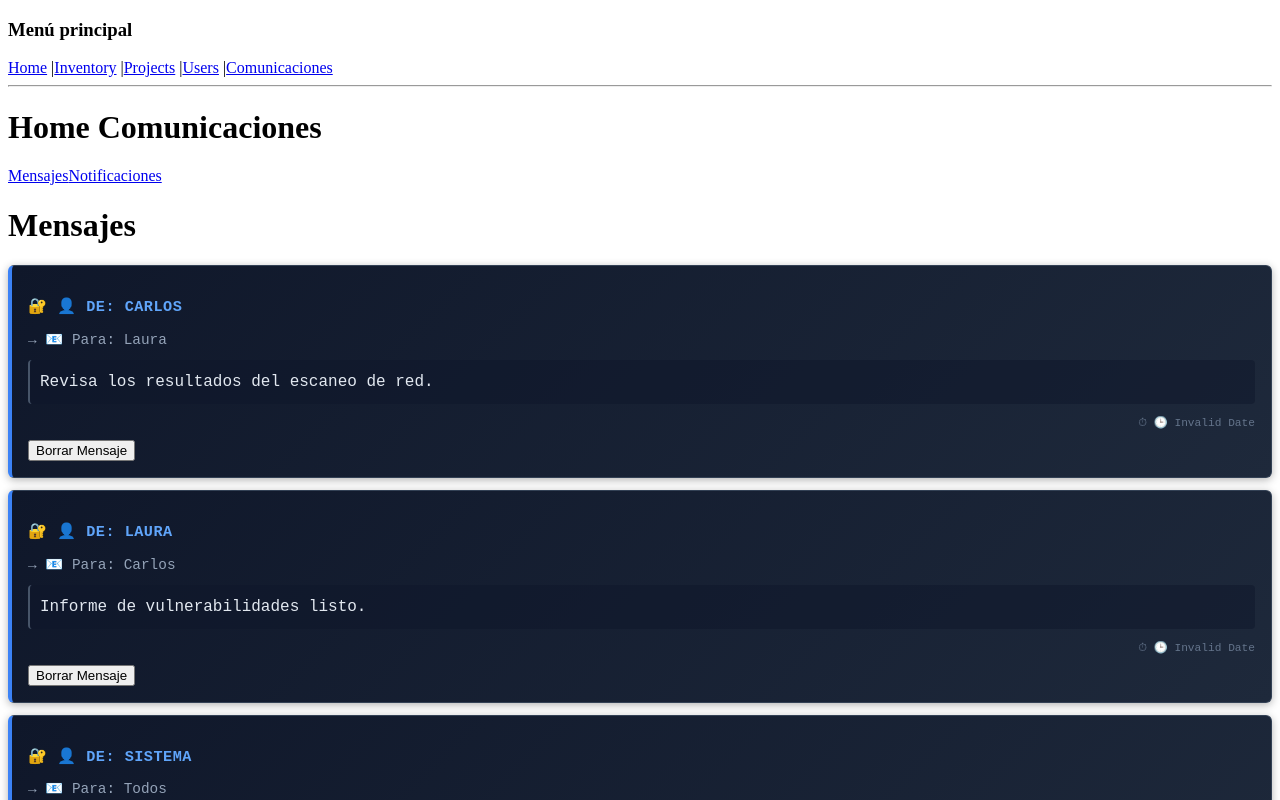
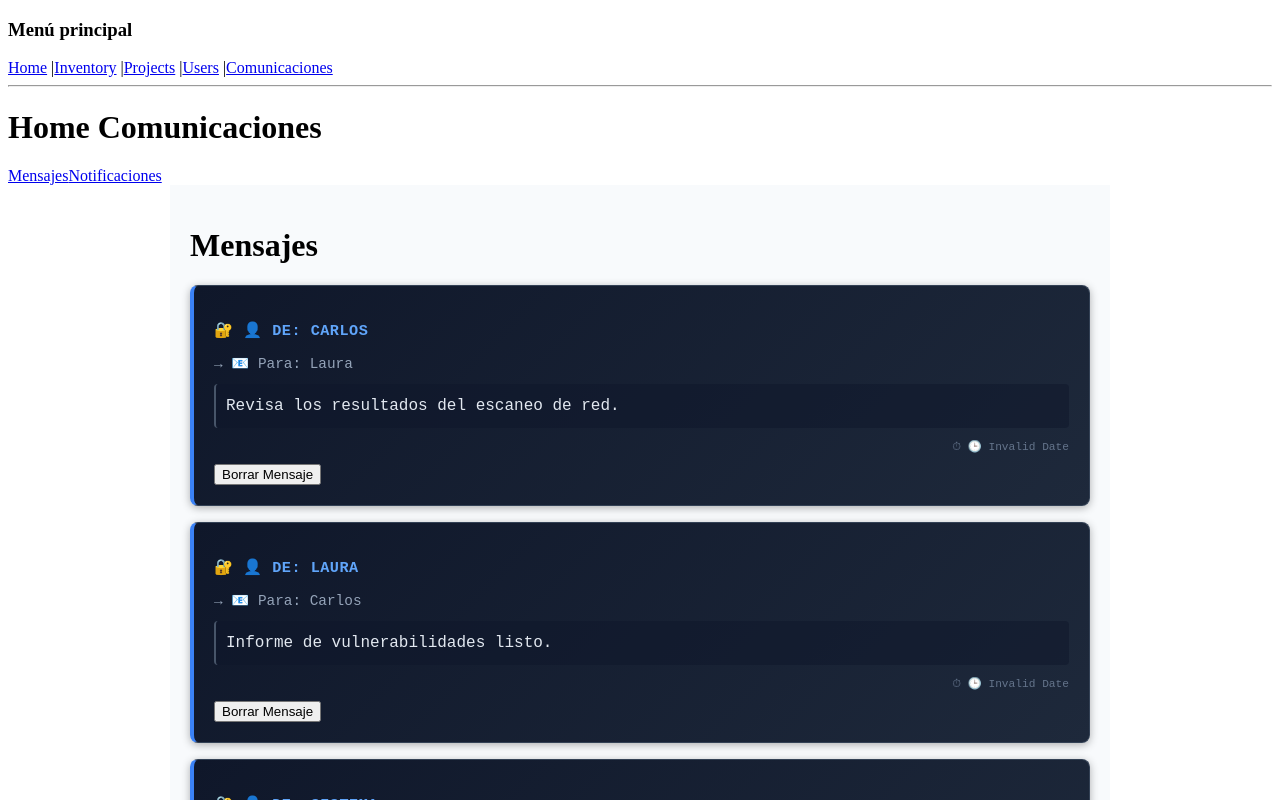
Before and after one commit to ouielba90/webdev-final-project-roms, a React (Vite) app: page /communications/messages in a window 1280 px wide. Shown: the top 800 px of the page. Built offline with nearby package versions, Linux system fonts and the light colour scheme.

Commit message:
viernes 7 tarde

```diff
--- a/src/components/communications/NotificationCard.jsx
+++ b/src/components/communications/NotificationCard.jsx
@@ -1,5 +1,5 @@
 
-function NotificationCard ({ from, to, text, date, isAlert}) {
+function NotificationCard ({ id, from, to, text, date, isAlert, onDeleteNotification}) {
 
       //formateo de fecha a hora local
     const fechaFormateada = new Date(date).toLocaleString('es-ES');
@@ -18,6 +18,7 @@ function NotificationCard ({ from, to, text, date, isAlert}) {
             <p className="notification-date">  {/*fecha formateada*/}
                 🕒 {fechaFormateada}
             </p>
+            <button onClick={() => onDeleteNotification(id)}>Borrar Notificacion</button>
         </div>
     )
 }
--- a/src/index.css
+++ b/src/index.css
@@ -1,25 +1,69 @@
+/*=================================
+  CONTENEDORES PRINCIPALES DE PÁGINAS
+  Definen el ancho máximo y centrado, Dan padding para que no esté pegado a los bordes
+   ==================================*/
+
+   .container-messages,
+   .container-notifications {
+    max-width: 900px; /*ancho maximo para que no se estire demasiado*/
+    margin: 0 auto; /*centrado horizontal*/
+    padding: 20px; /*espacio interno*/
+    background-color: #f8fafc;
+    min-height: 2100vh; /*min. altura de la pantalla*/
+   }
+
+   /*Encabezado con titulo y boton*/
+   .messages-header,
+   .notifications-header {
+    display: flex; /* alinea titulo y boton*/
+    justify-content: space-between;
+    align-items: center;
+    margin-bottom: 24px; /*espacio debajo*/
+    padding-bottom: 16px;
+    border-bottom: 3px solid #3b82f6;
+   }
+
+   .messages-header h1,
+   .notifications-header h1 {
+    color: #1e293b;
+    font-size: 2em; /*tamaño grande*/
+    margin: 0;
+   }
+
+
 /*====================
 Componente MessageCard
 =====================*/
 
 .message-card {
   border: 1px solid #334155;
-  border-left: 4px solid #3b82f6;
-  border-radius: 6px;
-  padding: 16px;
-  margin: 12px 0;
-  background: linear-gradient(135deg, #0f172a 0%, #1e293b 100%);
+  border-left: 4px solid #3b82f6;/*borde grueso izquierdo */
+  border-radius: 8px;
+  padding: 20px;
+  margin: 16px 0;
+  background: linear-gradient(135deg, #0f172a 0%, #1e293b 100%);/*profundidadad sombra*/
   color: #e2e8f0;
   box-shadow: 0 2px 8px rgba(0, 0, 0, 0.3);
-  transition: all 0.3s ease;
+  transition: all 0.3s ease; /*transicion hover*/
   font-family: "Courier New", monospace; /* Fuente tech */
+  position: relative; /* Para posicionar el botón absoluto si quieres */
 }
 
-/*efecto Hover*/
+/*efecto Hover-pasar mouse por encima*/
 .message-card:hover {
-  transform: translateX(4px);
-  box-shadow: 0 4px 12px rgba(59, 130, 246, 0.4);
+  transform: translateX(4px); /*4 pixel a la dereca*/
+  box-shadow: 0 4px 12px rgba(59, 130, 246, 0.5);
   border-left-color: #60a5fa;
+}
+
+/*mensaje de alerta*/
+.message-card.alert {
+  border-left-color: #ef4444;/*rojo para aleras*/
+  background: linear-gradient(135deg, #7f1d1d 0%, #991b1b 100%); ;
+}
+.message-card.alert:hover {
+  box-shadow: 0 6px 16px rgba(2398, 68, 68, 0.5); /*sombra roja*/
+
 }
 
 /*Remitente*/
--- a/src/pages/communications/MessagesPage.jsx
+++ b/src/pages/communications/MessagesPage.jsx
@@ -13,16 +13,12 @@ function MessagesPages() {
   }, [])  //el array vacio evita la re-renderizacion infinita
 
   const handleDeleteMessage = (id) => {
-    // Actualiza el estado eliminando el mensaje con el id dado
-    setMessages(prev => prev.filter(message => message.id !== id));
+    // código de eliminación
+    if (window.confirm('¿Mensaje de confirmación?')) {
+      // Actualiza el estado eliminando el mensaje con el id dado
+      setMessages(prev => prev.filter(message => message.id !== id));
 
-    /* return (
-           <div>
-           {messages.map(message => (
-               <MessageCard key={message.id} {...message} onDelete={() => handleDeleteMessage(message.id)} />
-          ))}
-           </div>
-       ) */
+    }
   }
 
   {/*Renderizacion de la estructura basica*/ }
--- a/src/pages/communications/NotificationsPage.jsx
+++ b/src/pages/communications/NotificationsPage.jsx
@@ -1,16 +1,25 @@
 import { useEffect, useState } from "react";  //hook para manejar estados
 import notificationData from "../../../data/notifications"; //datos externos -  array datos sistema
-
 import NotificationCard from "../../components/communications/NotificationCard"
 
-
+//funcion principal
 function NotificationsPage() {
   //notificationData para no confundir notificatios
   const [notifications, setNotifications] = useState(notificationData); //muestra los cambios
+
   useEffect(() => {
     setNotifications(notificationData)
   }, []) //el array vacio evita la re-renderizacion infinita
 
+  const handleDeleteNotification = (id) => {
+    // código de eliminación
+    if (window.confirm('¿Mensaje de confirmación?')) {
+      setNotifications(prev => prev.filter(notification => notification.id !== id));
+    }
+
+  }
+
+  {/*Renderizacion de la estructura basica*/ }
   return (
     <>
       <div className="container-notifications">
@@ -18,13 +27,16 @@ function NotificationsPage() {
         <div className="notification-list">
           {/*recorremos todas las notificaciones*/}
           {notifications.map((notification) => (
-            <NotificationCard   //componente NotificationCard recibe las props desde objeto notification
+            <NotificationCard
+              //componente NotificationCard recibe las props desde objeto notification
               key={notification.id}
+              id={notification.id}
               from={notification.from}
               to={notification.to}
               text={notification.text}
               date={notification.date}
               isAlert={notification.isAlert}
+              onDeleteNotification={handleDeleteNotification}
             />
           ))}
 
```
